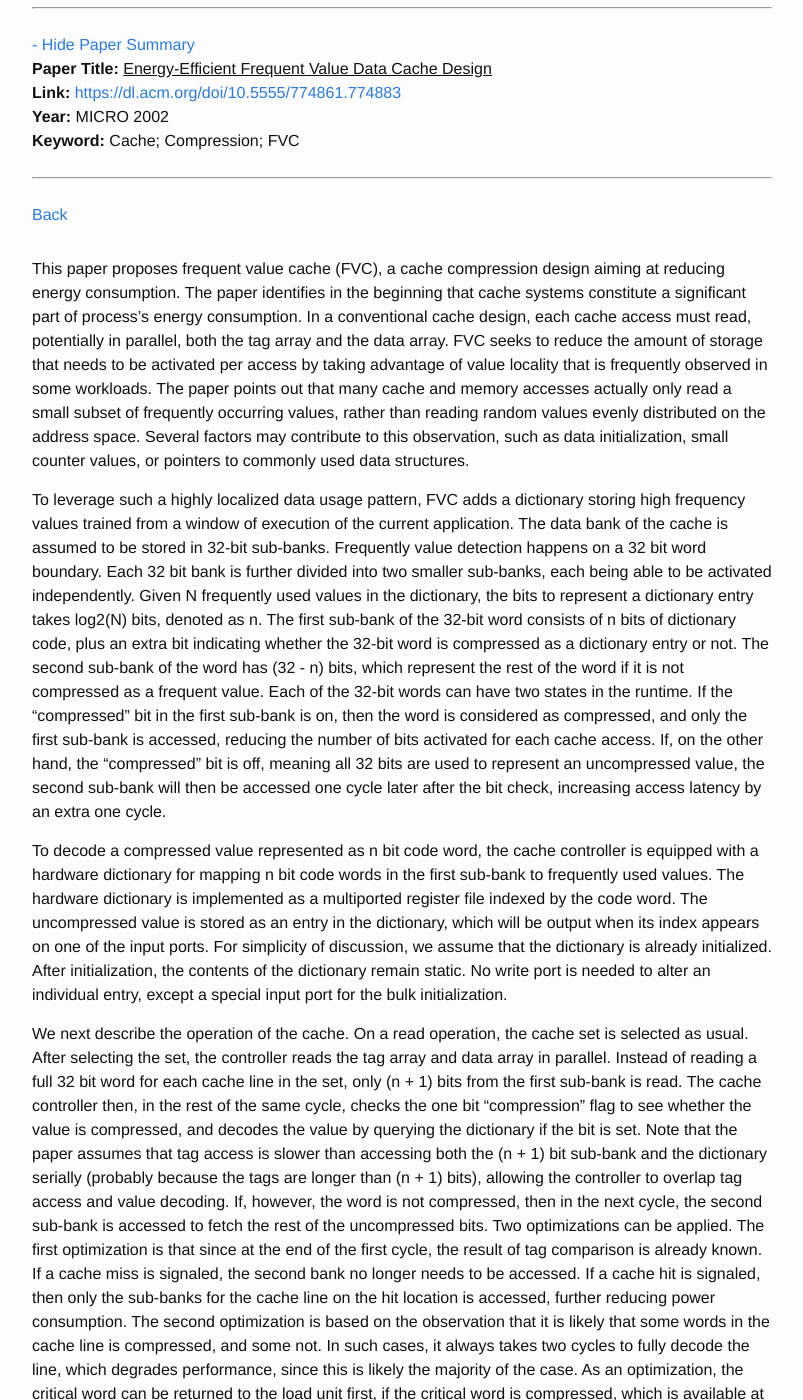
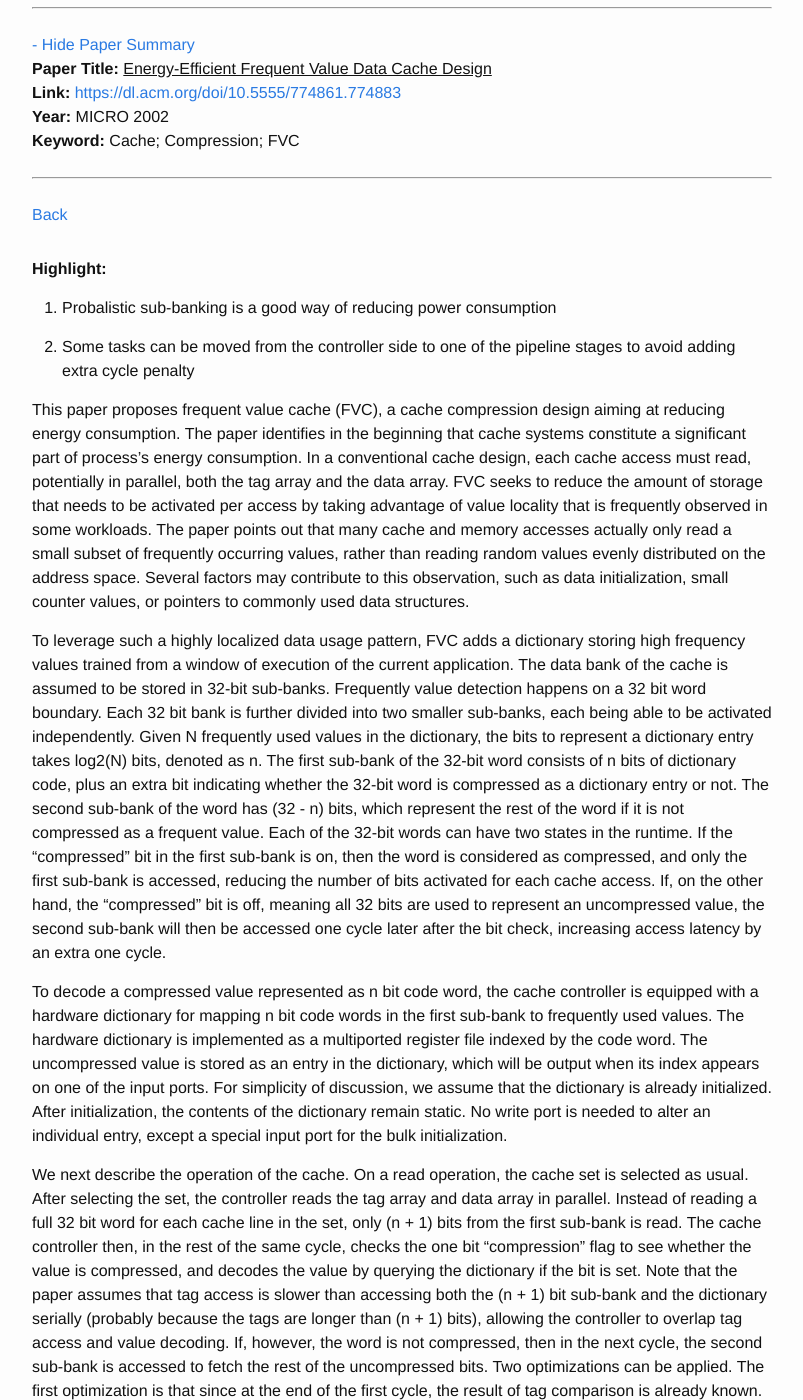
Before and after one commit to wangziqi2013/wangziqi2013.github.io, a Jekyll site: the page built from _posts/2020-06-25-fvc.markdown, in a window 1280 px wide and 1400 px high, scrolled down 235 px. Shown: the whole window, without its empty margins (238-1041 px from the left). Built offline with Jekyll 4.4.1, drawn with Linux system fonts in a browser that asks for light colours; some of the changed text lies outside the part shown.

Commit message:
Adding highlight

```diff
--- a/_posts/2020-06-25-fvc.markdown
+++ b/_posts/2020-06-25-fvc.markdown
@@ -12,6 +12,12 @@ htm_cd:
 htm_cr:
 version_mgmt:
 ---
+
+**Highlight:**
+
+1. Probalistic sub-banking is a good way of reducing power consumption
+
+2. Some tasks can be moved from the controller side to one of the pipeline stages to avoid adding extra cycle penalty
 
 This paper proposes frequent value cache (FVC), a cache compression design aiming at reducing energy consumption. The
 paper identifies in the beginning that cache systems constitute a significant part of process's energy consumption.
@@ -58,3 +64,5 @@ The second optimization is based on the observation that it is likely that some
 and some not. In such cases, it always takes two cycles to fully decode the line, which degrades performance, since this
 is likely the majority of the case. As an optimization, the critical word can be returned to the load unit first, if the
 critical word is compressed, which is available at the end of the first cycle.
+
+FVC handles writes differently than reads. Instead of
```
